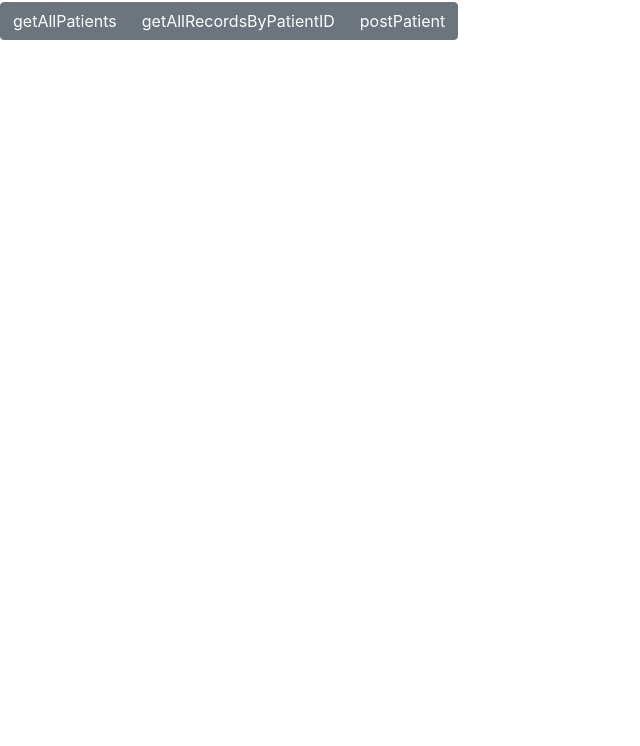
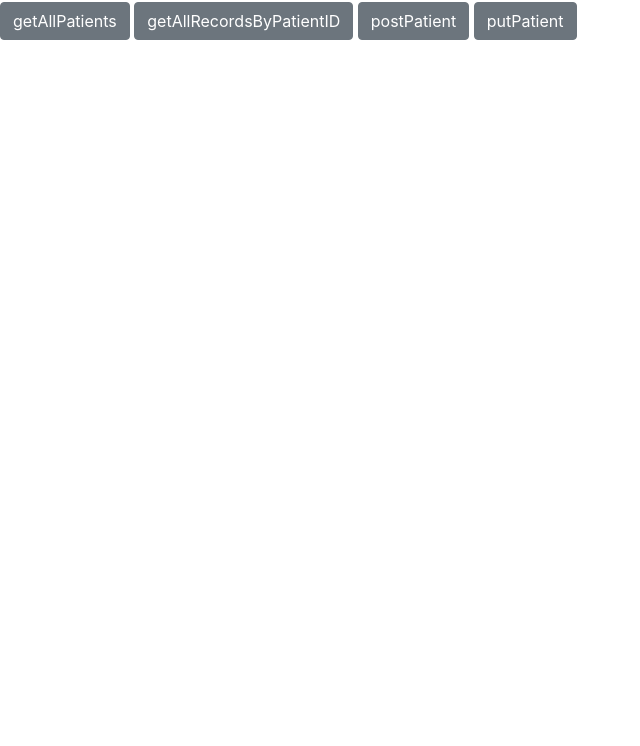
Before and after one commit to heons/PatientData_REST_API, a website: page web/test_ajax.htm in a window 1280 px wide. Shown: the part 54-800 px from the top of the page, without its empty margins (0-640 px from the left). Drawn offline with nearby package versions, Linux system fonts and the light colour scheme.

Commit message:
add : putPatient()

```diff
--- a/web/test_ajax.htm
+++ b/web/test_ajax.htm
@@ -64,12 +64,13 @@
                         strDisplay += "<div>" + "Date of birth : " + data[i].date_of_birth + "</div>";
                         strDisplay += "<div>" + "Department : " + data[i].department + "</div>";
                         strDisplay += "<div>" + "Doctor : " + data[i].doctor + "</div>";
+                        strDisplay += "<br>";
                     }
 
-                    $("#div_getAllPatients").html(strDisplay);
+                    $("#div_result").html(strDisplay);
                 }
             }).fail(function(){
-                $("#div_getAllPatients").html("error");
+                $("#div_result").html("error");
             });
             console.log("getAllPatients");
         }
@@ -91,15 +92,17 @@
                         strDisplay += "<div>" + "Value : " + data[i].value + "</div>";
                     }
 
-                    $("#div_getAllRecordsByPatientID").html(strDisplay);
+                    $("#div_result").html(strDisplay);
                 }
             }).fail(function(){
-                $("#div_getAllRecordsByPatientID").html("error");
+                $("#div_result").html("error");
             });
             console.log("getAllRecordsByPatientID");
         }
 
         var postPatient = function() {
+            // Create a data to post here.
+            // Or you could modify function with an argument like function(form)
             var form = new FormData();
             form.append("first_name", "irene");
             form.append("last_name", "oh");
@@ -121,6 +124,57 @@
             }
 
             $.ajax(settings).done(function (response) {
+                alert("A data is posted!!");
+                console.log(response);
+            });
+        }
+
+        var putPatient = function(patient_id) {
+            // Create a data to post here.
+            // Or you could modify function with an argument like function(form)
+            var form = new FormData();
+            //form.append("first_name", "irene");
+            //form.append("last_name", "oh");
+            form.append("address", "28");
+            form.append("date_of_birth", "19830921");
+            //form.append("department", "phsics");
+            //form.append("doctor", "John");
+            //form.append("sex", "F");
+
+            var settings = {
+                "async": true,
+                "crossDomain": true,
+                url: "http://127.0.0.1:5000/patients/" + patient_id,
+                method: "PUT",
+                "processData": false,
+                "contentType": false,
+                "mimeType": "multipart/form-data",
+                "data": form
+            }
+
+
+            // Trying with JSON - not work for now.
+            /*
+            let data_send = {
+                address: "29",
+                date_of_birth: "19830921"
+            }
+
+            var settings = {
+                async: true,
+                crossDomain: true,
+                url: "http://127.0.0.1:5000/patients/" + patient_id,
+                method: "PUT",
+                //data: JSON.stringify(data_send),
+                data: data_send,
+                contentType: "application/json; charset=utf-8",
+                dataType: "json",
+            }
+             */
+
+
+            $.ajax(settings).done(function (response) {
+                alert("A data is changed!!");
                 console.log(response);
             });
         }
@@ -131,14 +185,15 @@
 
     <h1>Hello, world!</h1>
 
-    <div class="btn-group" role="group" aria-label="Button group with nested dropdown">
-        <button type="button" class="btn btn-secondary" onclick="getAllPatients()">getAllPatients</button>
-        <button type="button" class="btn btn-secondary" onclick="getAllRecordsByPatientID(patientId);">getAllRecordsByPatientID</button>
-        <button type="button" class="btn btn-secondary" onclick="postPatient()">postPatient</button>
-    </div>
 
-    <div id="div_getAllPatients">   </div>
-    <div id="div_getAllRecordsByPatientID">   </div>
+    <button type="button" class="btn btn-secondary" onclick="getAllPatients()">getAllPatients</button>
+    <button type="button" class="btn btn-secondary" onclick="getAllRecordsByPatientID(patientId);">getAllRecordsByPatientID</button>
+    <button type="button" class="btn btn-secondary" onclick="postPatient()">postPatient</button>
+
+    <button type="button" class="btn btn-secondary" onclick="putPatient(patientId)">putPatient</button>
+
+    <div id="div_result">   </div>
+
 
 
   </body>
```
